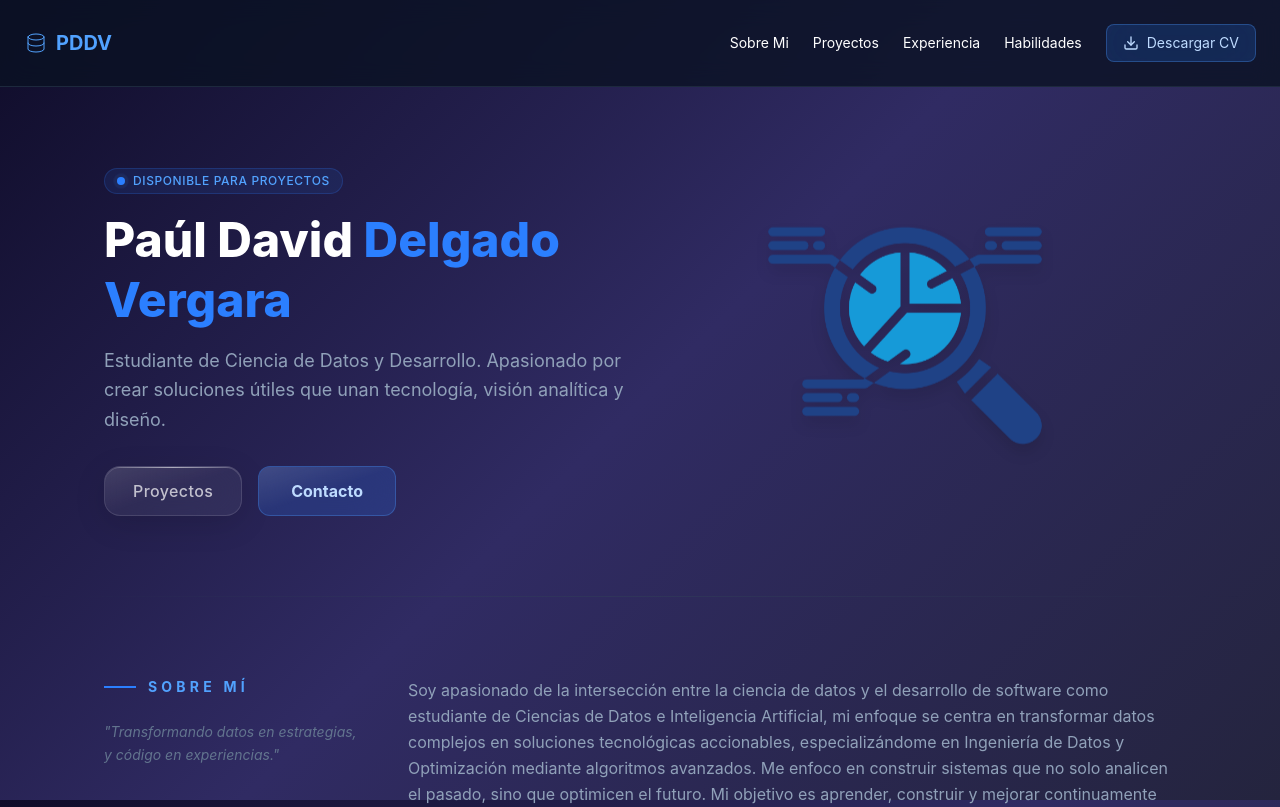
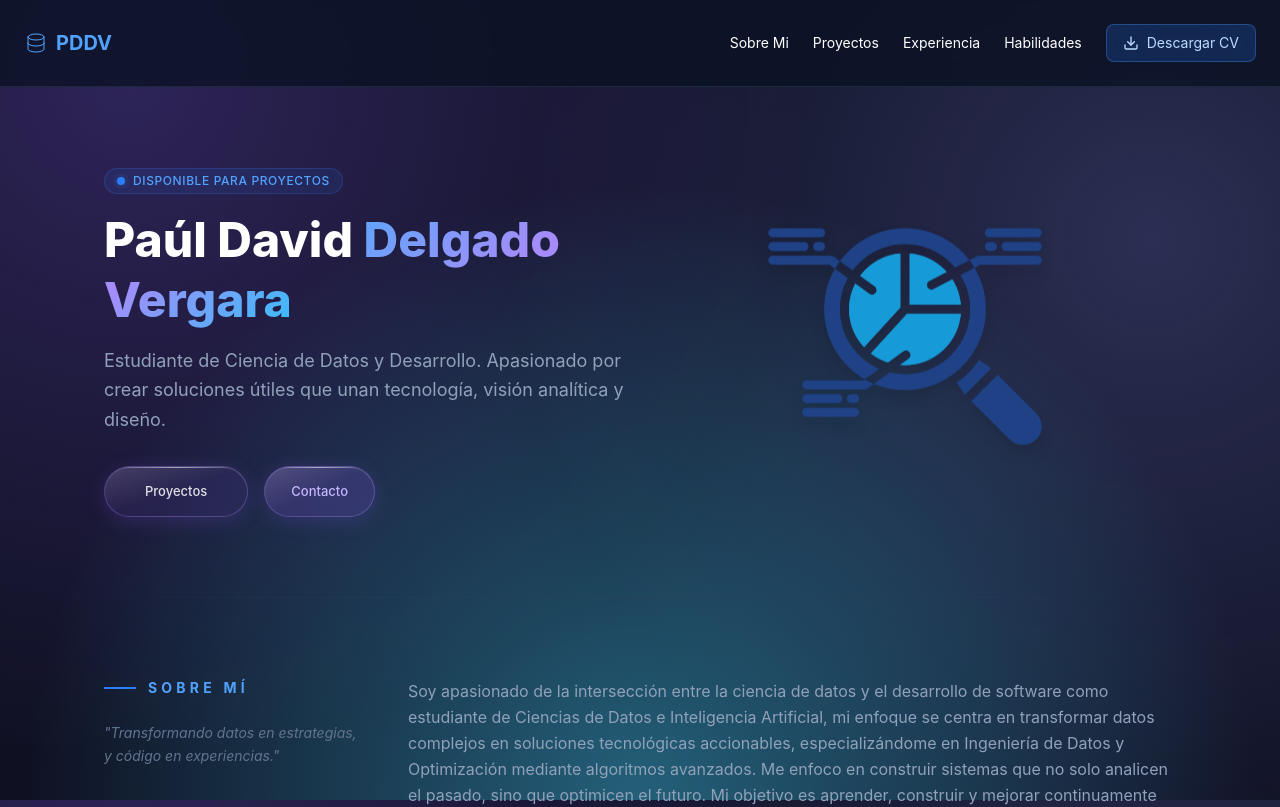
Before and after one commit to PaulDelgado07/Portafolio-CV, a React (Vite) app: page / in a window 1280 px wide. Shown: the top 807 px of the page. Built offline with nearby package versions, Linux system fonts and the light colour scheme.

Commit message:
arreglo de botones type:Glass

```diff
--- a/src/App.jsx
+++ b/src/App.jsx
@@ -57,39 +57,86 @@ function App() {
               </span>
               <span className="text-xs font-medium text-blue-400 uppercase tracking-wider">Disponible para proyectos</span>
             </div>
-            <h2 className="text-5xl font-extrabold mb-4 leading-tight">Paúl David <span className="text-blue-500">Delgado Vergara</span></h2>
+            <h2 className="text-5xl font-extrabold mb-4 leading-tight">
+              Paúl David{" "}
+              <span
+                style={{
+                  background: "linear-gradient(135deg, #60a5fa, #a78bfa, #38bdf8)",
+                  WebkitBackgroundClip: "text",
+                  WebkitTextFillColor: "transparent",
+                  backgroundClip: "text",
+                }}
+              >
+                Delgado Vergara
+              </span>
+            </h2>
             <p className="text-slate-400 text-lg leading-relaxed">
               Estudiante de Ciencia de Datos y Desarrollo. Apasionado por crear soluciones útiles que unan tecnología, visión analítica y diseño.
             </p>
             <div className="mt-8 flex gap-4">
 
-            <a href="#Proyectos" className="group relative overflow-hidden inline-flex items-center px-7 py-3 rounded-2xl font-medium transition-all duration-500 active:scale-95"
+            {/* BOTON PROYECTOS */}
+            <a href="#Proyectos"
+              className="relative overflow-hidden inline-flex items-center justify-center font-medium cursor-pointer transition-all duration-300 hover:-translate-y-0.5 active:scale-95"
               style={{
-                background: "rgba(255,255,255,0.06)",
-                backdropFilter: "blur(24px)",
-                WebkitBackdropFilter: "blur(24px)",
-                border: "1px solid rgba(255,255,255,0.12)",
-                color: "rgba(255,255,255,0.7)",
-                boxShadow: "0 8px 32px rgba(0,0,0,0.12), inset 0 1px 0 rgba(255,255,255,0.18)",
+                padding: "15px 40px",
+                borderRadius: "100px",
+                fontSize: "13px",
+                background: "rgba(139, 92, 246, 0.10)",
+                backdropFilter: "blur(20px)",
+                WebkitBackdropFilter: "blur(20px)",
+                border: "1px solid rgba(167, 139, 250, 0.32)",
+                color: "rgba(255,255,255,0.85)",
+                boxShadow: "0 4px 20px rgba(139, 92, 246, 0.20), inset 0 1px 0 rgba(255,255,255,0.12)",
+                textDecoration: "none",
+              }}
+              onMouseEnter={e => {
+                e.currentTarget.style.background = "rgba(139, 92, 246, 0.35)";
+                e.currentTarget.style.color = "#fff";
+                e.currentTarget.style.boxShadow = "0 10px 32px rgba(139, 92, 246, 0.35)";
+              }}
+              onMouseLeave={e => {
+                e.currentTarget.style.background = "rgba(139, 92, 246, 0.20)";
+                e.currentTarget.style.color = "#c4b5fd";
+                e.currentTarget.style.boxShadow = "0 4px 20px rgba(139, 92, 246, 0.20), inset 0 1px 0 rgba(255,255,255,0.12)";
               }}
             >
-            {/* Línea de luz superior */}
-            <span className="pointer-events-none absolute top-0 left-0 right-0 h-px bg-gradient-to-r from-transparent via-white/50 to-transparent" />
-            {/* Reflejo diagonal suave */}
-            <span className="pointer-events-none absolute inset-0 bg-gradient-to-br from-white/10 via-transparent to-transparent rounded-2xl" />
-            {/* Hover: cristal más vivo */}
-            <span className="pointer-events-none absolute inset-0 rounded-2xl opacity-0 group-hover:opacity-100 transition-opacity duration-500"
-            style={{ background: "rgba(255,255,255,0.05)", boxShadow: "inset 0 0 20px rgba(255,255,255,0.06)" }}
-            />
-            <span className="relative z-10 tracking-wide group-hover:text-white transition-colors duration-400">
-                Proyectos
-            </span>
+              <span className="pointer-events-none absolute top-0 left-0 right-0 h-px bg-gradient-to-r from-transparent via-white/50 to-transparent" />
+              <span className="pointer-events-none absolute inset-0 bg-gradient-to-br from-white/15 via-transparent to-transparent" />
+              <span className="relative z-10">Proyectos</span>
             </a>
 
-              <a href="#contacto" className="relative overflow-hidden bg-blue-500/20 backdrop-blur-xl border border-blue-400/30 text-blue-200 px-8 py-3 rounded-xl font-bold transition-all duration-500 hover:bg-blue-400/30 hover:shadow-[0_0_30px_rgba(59,130,246,0.4)] hover:text-white active:scale-95">
-                <span className="absolute inset-0 bg-gradient-to-br from-white/30 via-transparent to-transparent opacity-40 pointer-events-none"></span>
-                <span className="relative z-10">Contacto</span>
-              </a>
+            {/* BOTON CONTACTO */}
+            <a href="#contacto"
+              className="relative overflow-hidden inline-flex items-center justify-center font-medium cursor-pointer transition-all duration-300 hover:-translate-y-0.5 active:scale-95"
+              style={{
+                padding: "10px 26px",
+                borderRadius: "100px",
+                fontSize: "13px",
+                background: "rgba(139, 92, 246, 0.20)",
+                backdropFilter: "blur(20px)",
+                WebkitBackdropFilter: "blur(20px)",
+                border: "1px solid rgba(167, 139, 250, 0.32)",
+                color: "#c4b5fd",
+                boxShadow: "0 4px 20px rgba(139, 92, 246, 0.20), inset 0 1px 0 rgba(255,255,255,0.12)",
+                textDecoration: "none",
+              }}
+              onMouseEnter={e => {
+                e.currentTarget.style.background = "rgba(139, 92, 246, 0.35)";
+                e.currentTarget.style.color = "#fff";
+                e.currentTarget.style.boxShadow = "0 10px 32px rgba(139, 92, 246, 0.35)";
+              }}
+              onMouseLeave={e => {
+                e.currentTarget.style.background = "rgba(139, 92, 246, 0.20)";
+                e.currentTarget.style.color = "#c4b5fd";
+                e.currentTarget.style.boxShadow = "0 4px 20px rgba(139, 92, 246, 0.20), inset 0 1px 0 rgba(255,255,255,0.12)";
+              }}
+            >
+              <span className="pointer-events-none absolute top-0 left-0 right-0 h-px bg-gradient-to-r from-transparent via-white/50 to-transparent" />
+              <span className="pointer-events-none absolute inset-0 bg-gradient-to-br from-white/15 via-transparent to-transparent" />
+              <span className="relative z-10">Contacto</span>
+            </a>
+
             </div>
           </div>
           <div className="relative w-full md:w-[450px] flex justify-center">
@@ -99,7 +146,6 @@ function App() {
               className=" w-72 drop-shadow-xl transition-transform duration-500 ease-out hover:scale-110 hover:-translate-y-2 animate-float"
             />
           </div>
-
         </section>
 
         <div className="max-w-10xl mx-auto px-10">
--- a/src/index.css
+++ b/src/index.css
@@ -5,12 +5,31 @@ html {
   scroll-behavior: smooth;
 }
 
+.titulo-gradient {
+  font-family: 'Inter', sans-serif; /* O una similar como Montserrat */
+  font-weight: 700;
+  font-size: 3rem;
+
+  /* El truco del degradado */
+  background: linear-gradient(to right, #ffffff, #93c5fd);
+  -webkit-background-clip: text;
+  background-clip: text;
+  -webkit-text-fill-color: transparent;
+
+  /* Sombra sutil para dar profundidad */
+  text-shadow: 0px 4px 10px rgba(0, 0, 0, 0.3);
+}
+
 body {
   margin: 0;
   color: #ffffff;
   min-height: 100vh;
 
-  background: linear-gradient(135deg, #0f0c29, #302b63, #24243e);
+  background-color: #0f1123;
+  background-image:
+    radial-gradient(circle at 50% 100%, rgba(67, 217, 255, 0.397) 0%, transparent 60%), /* Light blue bottom */
+    radial-gradient(circle at 10% 10%, rgba(139, 92, 246, 0.25) 0%, transparent 50%), /* Purple top left */
+    radial-gradient(circle at 90% 30%, rgba(131, 142, 236, 0.24) 0%, transparent 50%); /* Indigo right */
   background-attachment: fixed;
 }
 
```
